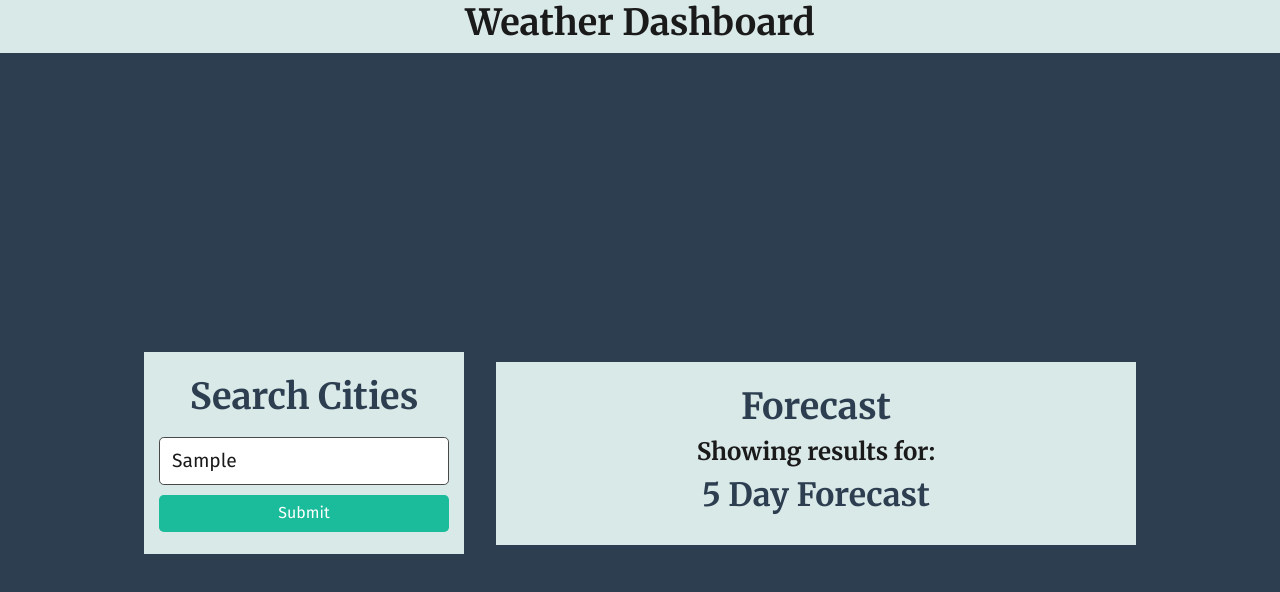
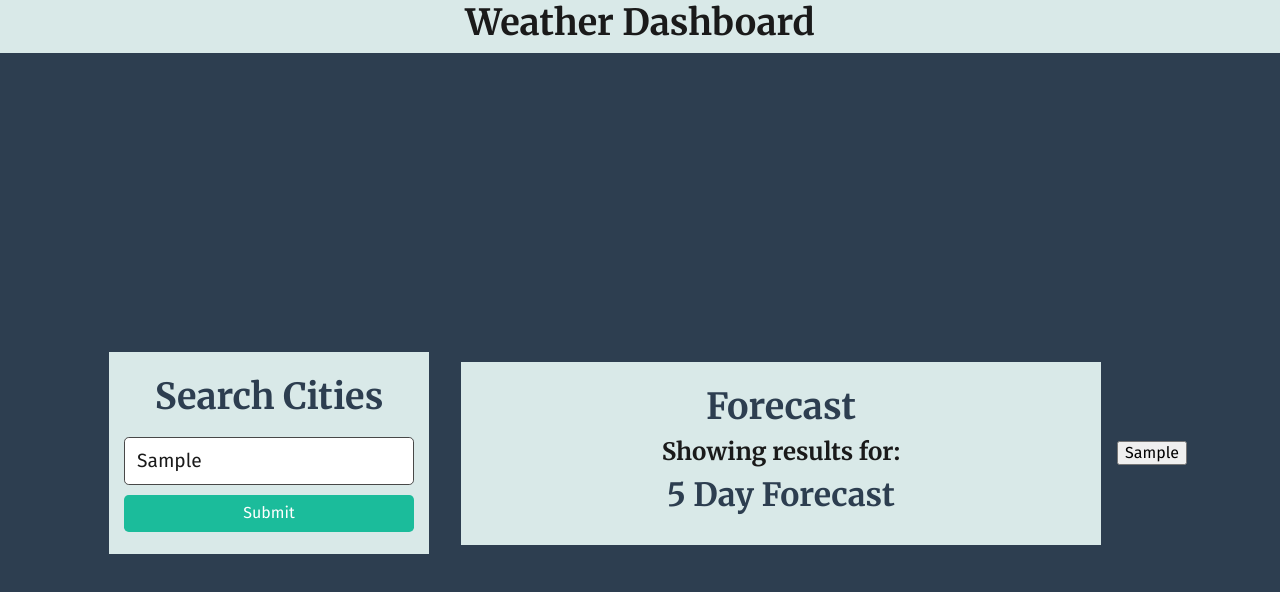
Before and after one commit to MattAJ26/Weather-Dashboard, a plain HTML site: page index.html in a window 1280 px wide. Both pictures are taken after typing "Sample" into the empty fields and a click on the button "Submit". Drawn offline with Linux system fonts and the light colour scheme; no server answers.

Commit message:
added button to display previous forecasts(wip)

```diff
--- a/assets/js/display-search.js
+++ b/assets/js/display-search.js
@@ -59,3 +59,20 @@ function apiCallCurrentForecast(city) {
       console.error('Error:', error);
     });
 }
+
+function displayPrevForecast(){
+  let prevSearch = JSON.parse(localStorage.getItem("weatherforecast")) || []
+  let prevSearchHTML = ""
+  for (let index = 0; index < prevSearch.length; index++) {
+    const element = prevSearch[index];
+    prevSearchHTML += `
+    <button onclick=prevSearchButton(${event})>${element}</button>
+    `
+  }
+  document.getElementById("prevforecast").innerHTML=prevSearchHTML
+}
+
+function prevSearchButton(event){
+ let city = event.target.textContent
+  console.log("City",city)
+}
--- a/assets/js/script.js
+++ b/assets/js/script.js
@@ -10,8 +10,12 @@ function handleSearchFormSubmit(event) {
     return;
   }
   console.log("city",searchInputVal)
+  let prevSearch = JSON.parse(localStorage.getItem("weatherforecast")) || []
+  prevSearch.push(searchInputVal)
+  localStorage.setItem("weatherforecast", JSON.stringify(prevSearch))
   apiCallfiveDayForecast(searchInputVal)
   apiCallCurrentForecast(searchInputVal)
+  displayPrevForecast()
 }
 
 searchFormEl.addEventListener('submit', handleSearchFormSubmit);
--- a/index.html
+++ b/index.html
@@ -30,6 +30,7 @@
         <h2 class="text-primary">5 Day Forecast</h2>
         <div id="5dayresult-content"></div>
       </div>
+      <div id="prevforecast"></div>
     </div>
   </div>
 
```
